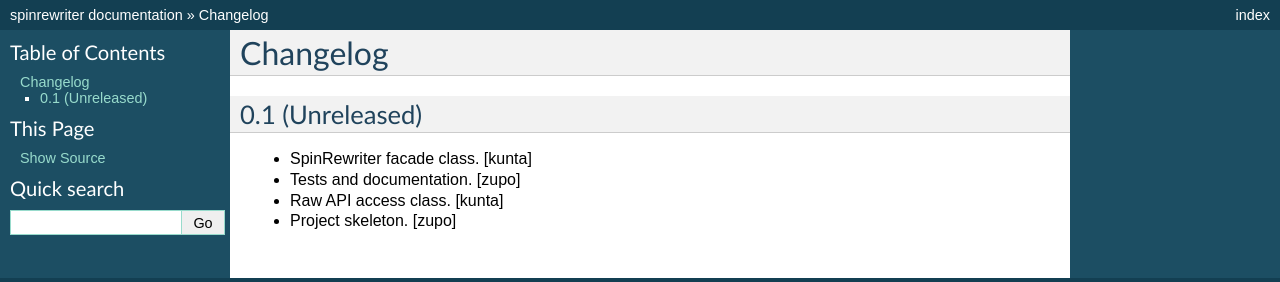
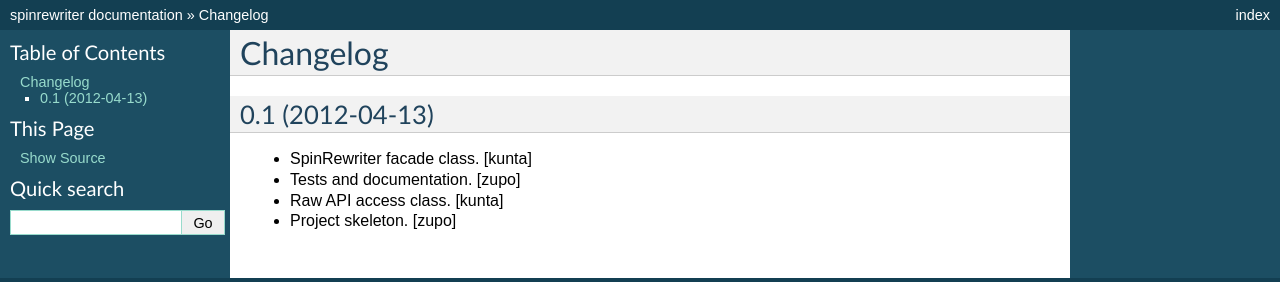
Before and after one commit to teamniteo/spinrewriter, a Sphinx documentation site: the page built from docs/HISTORY.rst, in a window 1280 px wide. Shown: the top 282 px of the page. Built offline with Sphinx 7.4.7, drawn with Linux system fonts in a browser that asks for light colours.

Commit message:
preping release 0.1

```diff
--- a/docs/HISTORY.rst
+++ b/docs/HISTORY.rst
@@ -2,7 +2,7 @@
 =========
 
 
-0.1 (Unreleased)
+0.1 (2012-04-13)
 ----------------
 
 - SpinRewriter facade class.
--- a/src/spinrewriter/version.txt
+++ b/src/spinrewriter/version.txt
@@ -1 +1 @@
-0.1alpha
+0.1
```
